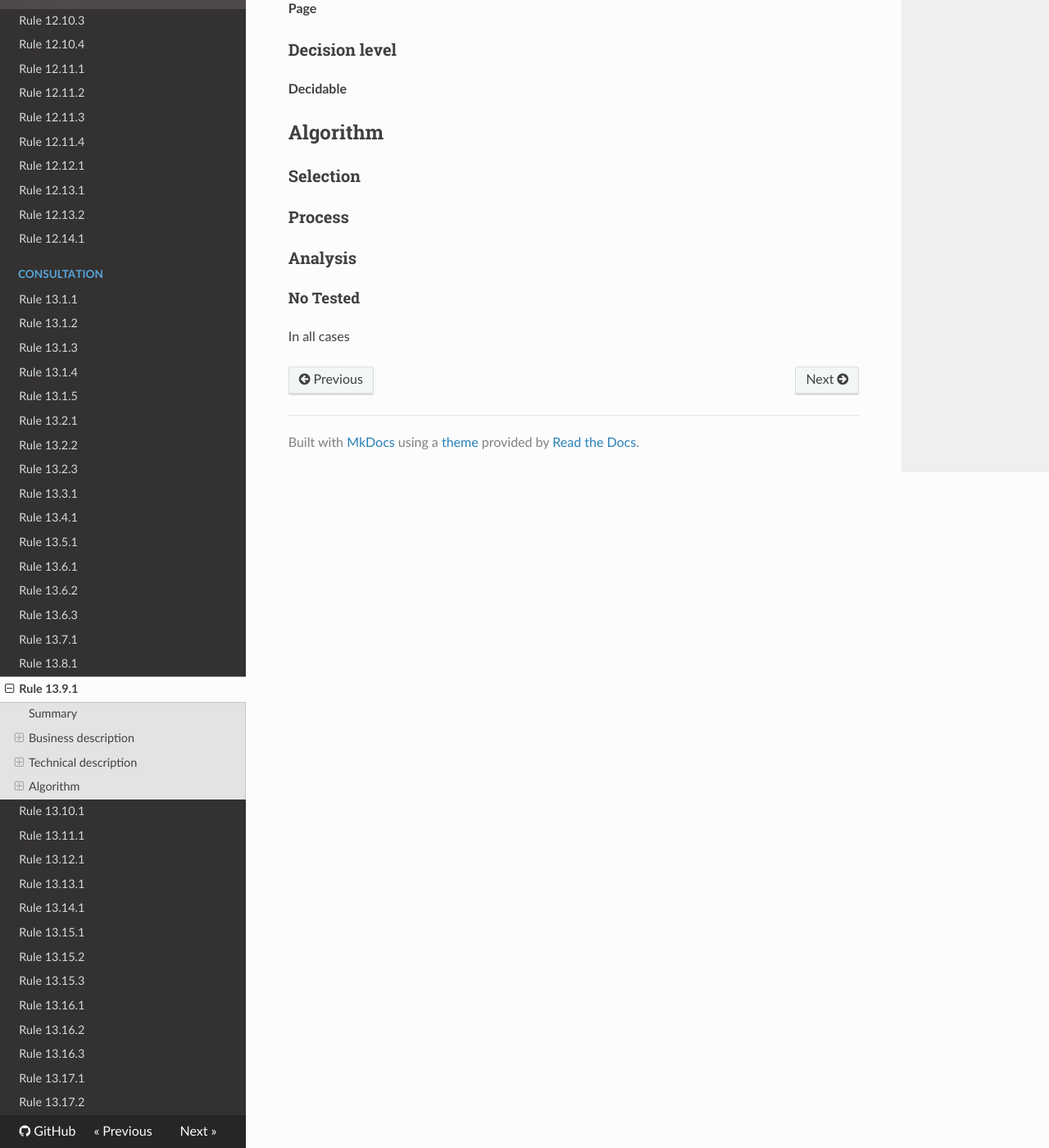
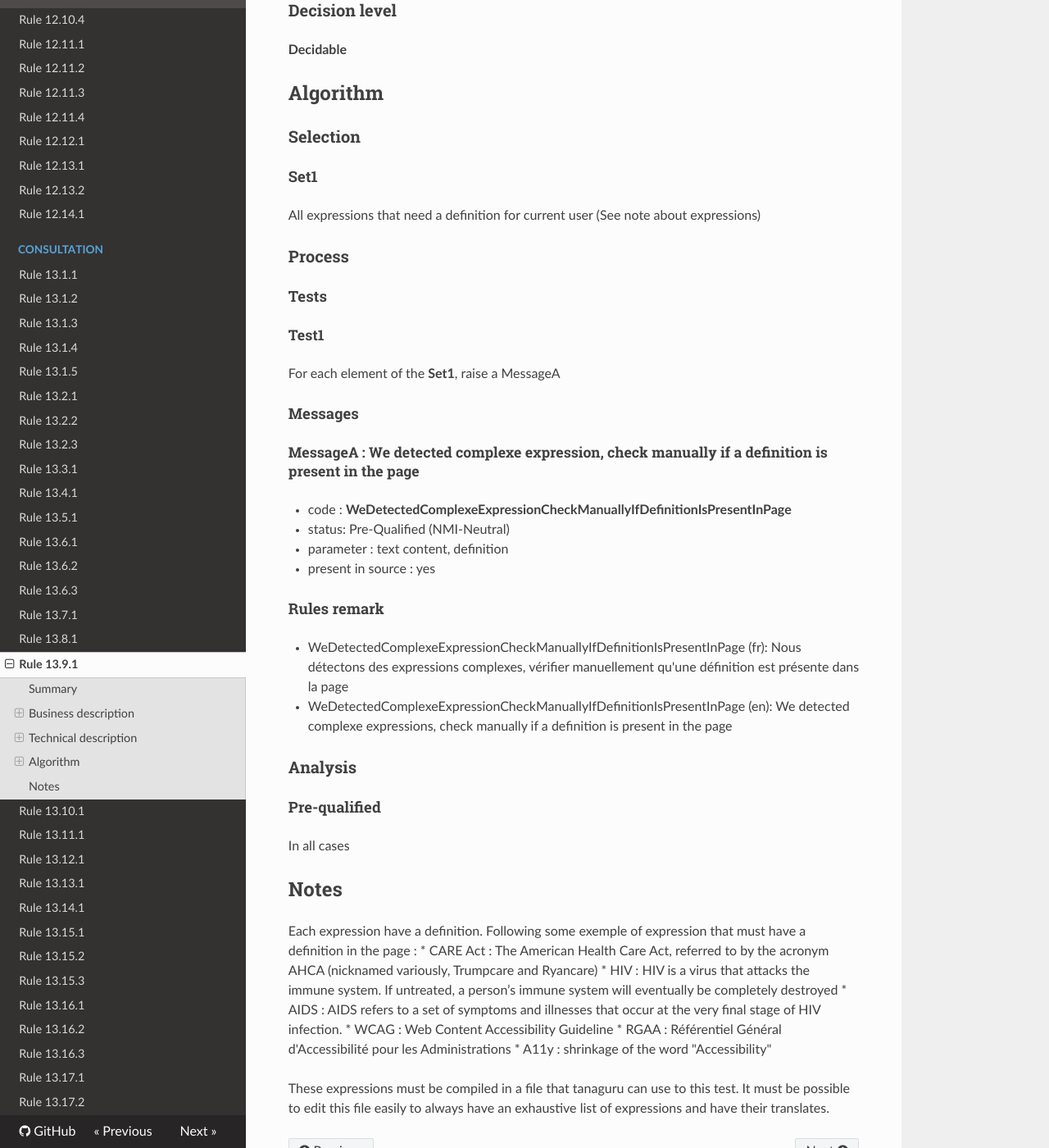
Before and after one commit to Tanaguru/RGAA3-2016, an MkDocs documentation site: the page built from docs/Rule-13-9-1.md, in a window 1280 px wide and 1400 px high, scrolled down 964 px. Shown: the whole window at 82% size. Built offline with MkDocs 1.6.1, drawn with Linux system fonts in a browser that asks for light colours; nearby versions of some CDN libraries; old or Windows-style settings are respelled for this version of MkDocs; some of the changed text lies outside the part shown.

Commit message:
Update sample test 13.9.1

```diff
--- a/docs/Rule-13-9-1.md
+++ b/docs/Rule-13-9-1.md
@@ -1,18 +1,16 @@
 # Rule 13.9.1
 
 ## Summary
-
-No-check rule
 
 ## Business description
 
 ### Criterion
 
-[13.9](http://references.modernisation.gouv.fr/referentiel-technique-0#crit-13-9)
+[13.9](http://references.modernisation.gouv.fr/rgaa/criteres.html#crit-13-9)
 
 ###Test
 
-[13.9.1](http://references.modernisation.gouv.fr/referentiel-technique-0#test-13-9-1)
+[13.9.1](http://references.modernisation.gouv.fr/rgaa/criteres.html#test-13-9-1)
 
 ### Description
 
@@ -42,10 +40,46 @@ Dans chaque page Web, chaque expression inhabituelle ou limit&eacute;e, chaque e
 
 ### Selection
 
+#### Set1
+
+All expressions that need a definition for current user (See note about expressions)
+
 ### Process
+
+#### Tests
+
+##### Test1
+
+For each element of the **Set1**, raise a MessageA
+
+#### Messages
+
+##### MessageA : We detected complexe expression, check manually if a definition is present in the page
+
+-    code : **WeDetectedComplexeExpressionCheckManuallyIfDefinitionIsPresentInPage**
+-    status: Pre-Qualified (NMI-Neutral)
+-    parameter : text content, definition
+-    present in source : yes
+
+#### Rules remark
+
+ * WeDetectedComplexeExpressionCheckManuallyIfDefinitionIsPresentInPage (fr): Nous d&eacute;tectons des expressions complexes, v&eacute;rifier manuellement qu'une d&eacute;finition est pr&eacute;sente dans la page
+ * WeDetectedComplexeExpressionCheckManuallyIfDefinitionIsPresentInPage (en): We detected complexe expressions, check manually if a definition is present in the page
 
 ### Analysis
 
-#### No Tested
+#### Pre-qualified
 
 In all cases
+
+## Notes
+
+Each expression have a definition. Following some exemple of expression that must have a definition in the page :
+ * CARE Act : The American Health Care Act, referred to by the acronym AHCA (nicknamed variously, Trumpcare and Ryancare)
+ * HIV : HIV is a virus that attacks the immune system. If untreated, a person’s immune system will eventually be completely destroyed
+ * AIDS : AIDS refers to a set of symptoms and illnesses that occur at the very final stage of HIV infection.
+ * WCAG : Web Content Accessibility Guideline
+ * RGAA : Référentiel Général d'Accessibilité pour les Administrations
+ * A11y : shrinkage of the word "Accessibility"
+
+These expressions must be compiled in a file that tanaguru can use to this test. It must be possible to edit this file easily to always have an exhaustive list of expressions and have their translates.
```
